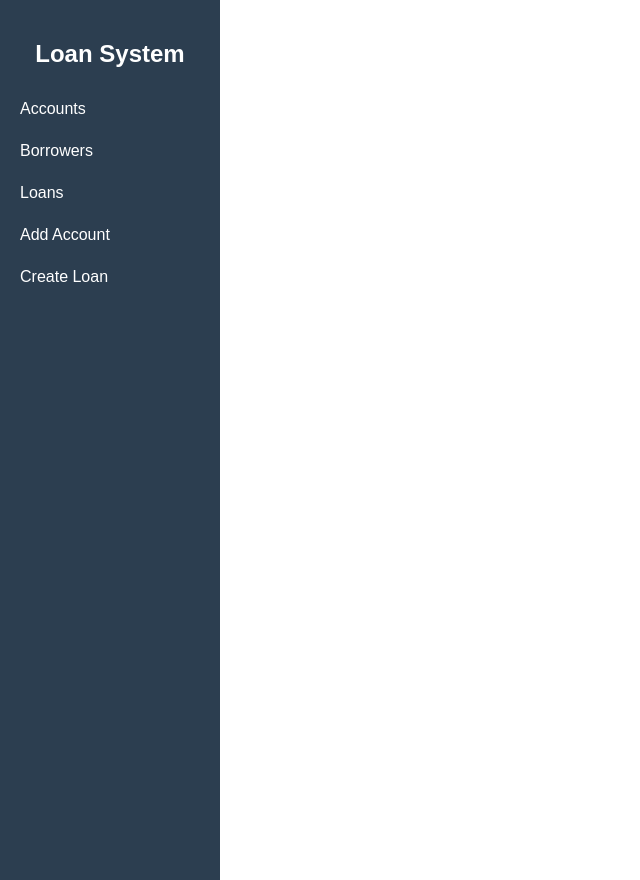
After one commit to Marldhn/LoanManagement, a PHP site: page /layouts/sidebar.php in a window 1280 px wide. The commit adds this page. Shown: the whole page, without its empty margins (0-640 px from the left). Run offline with PHP 8.4, Linux system fonts and the light colour scheme.

Commit message:
SidebarandBorrower

```diff
--- a/app/controllers/LoanController.php
+++ b/app/controllers/LoanController.php
@@ -11,7 +11,7 @@ class LoanController {
 
     public function index() {
         $loans = $this->loan->getAll();
-        require "../app/views/loans/list.php";
+        require "../app/views/loans/index.php";
     }
 
     public function create() {
--- /dev/null
+++ b/app/views/layouts/footer.php
@@ -0,0 +1,5 @@
+    </div> <!-- content end -->
+</div> <!-- wrapper end -->
+
+</body>
+</html>
--- /dev/null
+++ b/app/views/layouts/sidebar.php
@@ -0,0 +1,59 @@
+<style>
+body {
+    margin: 0;
+    font-family: Arial;
+}
+
+.wrapper {
+    display: flex;
+}
+
+/* Sidebar */
+.sidebar {
+    width: 220px;
+    height: 100vh;
+    background: #2c3e50;
+    color: white;
+    position: fixed;
+    top: 0;
+    left: 0;
+    padding-top: 20px;
+}
+
+.sidebar h2 {
+    text-align: center;
+    margin-bottom: 20px;
+}
+
+.sidebar a {
+    display: block;
+    color: white;
+    padding: 12px 20px;
+    text-decoration: none;
+}
+
+.sidebar a:hover {
+    background: #34495e;
+}
+
+/* Content */
+.content {
+    margin-left: 220px;
+    padding: 20px;
+    width: 100%;
+}
+</style>
+
+<div class="wrapper">
+
+    <div class="sidebar">
+        <h2>Loan System</h2>
+
+        <a href="/LoanManagement/public/index.php?url=account/index">Accounts</a>
+        <a href="/LoanManagement/public/index.php?url=borrower/index">Borrowers</a>
+        <a href="/LoanManagement/public/index.php?url=loan/index">Loans</a>
+        <a href="/LoanManagement/public/index.php?url=account/create">Add Account</a>
+        <a href="/LoanManagement/public/index.php?url=loan/create">Create Loan</a>
+    </div>
+
+    <div class="content">
```
Also changed, not shown: app/controllers/AccountController.php (+7 -7 lines), app/controllers/BorrowerController.php (added, +34 -0 lines), app/models/Borrower.php (added, +30 -0 lines), app/views/accounts/create.php (+12 -4 lines), app/views/accounts/index.php (+35 -0 lines), app/views/accounts/list.php (deleted, +0 -19 lines), app/views/borrowers/index.php (added, +35 -0 lines), app/views/loans/create.php (+15 -5 lines), app/views/loans/index.php (+41 -0 lines), app/views/loans/list.php (deleted, +0 -21 lines), config/database.php (+8 -1 lines), core/App.php (+17 -4 lines), app/views/borrowers/create.php (added), app/views/borrowers/edit.php (added), 1 other file.
